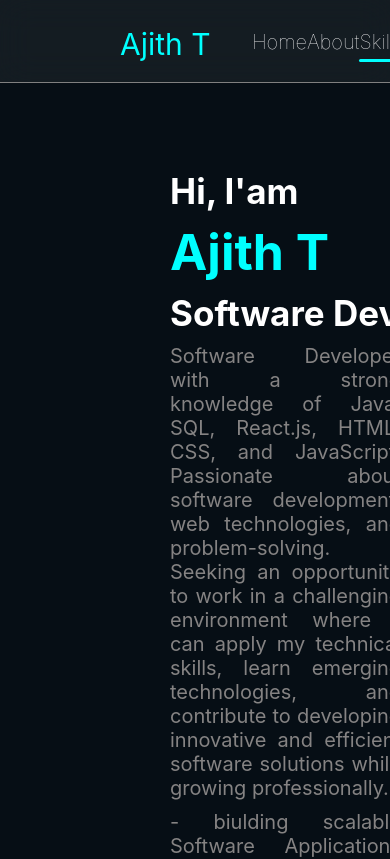
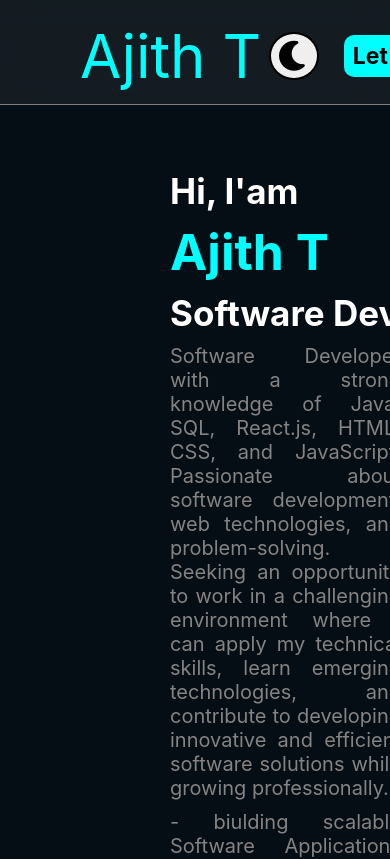
Before and after one commit to AjithT18/portfolio, a React (Vite) app: page / in a window 390 px wide. Shown: the top 859 px of the page. Built offline with nearby package versions, Linux system fonts and the light colour scheme.

Commit message:
portfolio

```diff
--- a/src/Components/Navbar.jsx
+++ b/src/Components/Navbar.jsx
@@ -1,9 +1,11 @@
+
 import { useEffect, useState } from "react";
 import "../style/Navbar.css";
 import "@fortawesome/fontawesome-free/css/all.min.css";
 
 function Navbar() {
     const [activeSection, setActiveSection] = useState("home");
+    const [menuOpen, setMenuOpen] = useState(false);
 
     useEffect(() => {
         const sections = [
@@ -18,7 +20,8 @@ function Navbar() {
         ];
 
         const handleScroll = () => {
-            const scrollPosition = window.scrollY + window.innerHeight * 0.35;
+            const scrollPosition =
+                window.scrollY + window.innerHeight * 0.35;
 
             let currentSection = sections[0];
 
@@ -34,8 +37,9 @@ function Navbar() {
         };
 
         handleScroll();
-
-        window.addEventListener("scroll", handleScroll, { passive: true });
+        window.addEventListener("scroll", handleScroll, {
+            passive: true
+        });
 
         return () => {
             window.removeEventListener("scroll", handleScroll);
@@ -53,19 +57,34 @@ function Navbar() {
         { label: "Contact", id: "contact" }
     ];
 
+    const handleNavClick = () => {
+        setMenuOpen(false);
+    };
+
     return (
         <div className="navbar theme" id="navbar">
-            <a href="#home" className="logo">
+            <a
+                href="#home"
+                className="logo"
+                onClick={handleNavClick}
+            >
                 <div>Ajith T</div>
             </a>
 
-            <ul className="nav-links" id="navLinks">
+            <ul className={`nav-links ${menuOpen ? "menu-open" : ""}`} id="navLinks">
                 {navItems.map((item) => (
                     <li
                         key={item.id}
-                        className={activeSection === item.id ? "active" : ""}
+                        className={
+                            activeSection === item.id ? "active" : ""
+                        }
                     >
-                        <a href={`#${item.id}`}>{item.label}</a>
+                        <a
+                            href={`#${item.id}`}
+                            onClick={handleNavClick}
+                        >
+                            {item.label}
+                        </a>
 
                         <div className="undermain">
                             <div className="under"></div>
@@ -75,13 +94,33 @@ function Navbar() {
             </ul>
 
             <div className="nav-right">
-                <button className="theme-btn" id="themeCh" type="button">
+                <button
+                    className="theme-btn"
+                    id="themeCh"
+                    type="button"
+                    aria-label="Toggle theme"
+                >
                     <i className="fa-solid fa-moon"></i>
                 </button>
 
                 <a href="#contact" className="lt">
                     <div>Let's talk</div>
                 </a>
+
+                <button
+                    className="menu-toggle"
+                    type="button"
+                    aria-label={menuOpen ? "Close menu" : "Open menu"}
+                    aria-expanded={menuOpen}
+                    aria-controls="navLinks"
+                    onClick={() => setMenuOpen(!menuOpen)}
+                >
+                    <i
+                        className={`fa-solid ${
+                            menuOpen ? "fa-xmark" : "fa-bars"
+                        }`}
+                    ></i>
+                </button>
             </div>
         </div>
     );
--- a/src/style/Home.css
+++ b/src/style/Home.css
@@ -1,98 +1,127 @@
-
 @keyframes photoframe {
-    from{scale: 1;}
-    to{scale: 1.02;}
+  from {
+    scale: 1;
+  }
+  to {
+    scale: 1.02;
+  }
 }
 
-.mainhome{
+.mainhome {
   display: flex;
   flex-direction: column;
-    .navbar1{
+
+  .navbar1 {
     position: fixed;
     top: 0px;
-        width:100%;
+    width: 100%;
   }
-    .home{
+  .home {
     background-color: rgb(6, 14, 21);
     color: white;
     padding: 170px 200px 30px 170px;
-        display:flex;
+    display: flex;
     justify-content: space-between;
-        .right{
+    .right {
       display: flex;
       flex-direction: column;
       gap: 30px;
-            .introduction{
+      /* max-width: 870px; */
+      .introduction {
         font-size: 20px;
         display: flex;
         flex-direction: column;
-                gap:10px;
-                p{
+        gap: 10px;
+        p {
           color: rgb(133, 131, 131);
           padding-right: 130px;
           text-align: justify;
         }
-                .one{
+        .one {
           font-size: 35px;
         }
-                .two{
+        .two {
           font-size: 50px;
           color: aqua;
         }
-                .three{
+        .three {
           font-size: 35px;
         }
       }
-            .first{
+      .first {
         display: flex;
         gap: 60px;
         padding-left: 40px;
-                .rp{
+        .rp {
           background-color: rgb(13, 26, 35);
           padding: 10px;
           border-radius: 20px;
-                    border:1px solid rgb(20, 40, 54);
+          border: 1px solid rgb(20, 40, 54);
         }
-                .rp:hover{
+        .rp:hover {
           box-shadow: 0 0 10px rgb(20, 40, 54);
         }
       }
-            .second{
+      .second {
         display: flex;
         gap: 60px;
         padding-left: 130px;
         font-size: 20px;
-                .rlm{
+        .rlm {
           padding: 5px;
           background-color: rgb(13, 26, 35);
           border-radius: 50%;
-                    border:1px solid rgb(20, 40, 54);
+          border: 1px solid rgb(20, 40, 54);
         }
-                .rlm:hover{
+        .rlm:hover {
           box-shadow: 0 0 10px rgb(20, 40, 54);
         }
       }
     }
-        .left{
-            .photo{
+    .left {
+      .photo {
         padding-top: 40px;
-
-                .profile_p{
+        .profile_p {
+          display: block;
+          width: 280px;
+          height: 380px;
+          object-fit: fill;
           border-radius: 20px;
           box-shadow: 0 0 20px rgb(14, 63, 107);
-                    height: 380px;
-                    width:280px;
+          flex-shrink: 0;
         }
-                .profile_p:hover{
+        .profile_p:hover {
           animation: photoframe 500ms linear 1 normal;
           scale: 1.02;
         }
         /* animation: photoframe 30 0ms linear 1 reverse; */
       }
     }
-        a{
+    a {
       color: white;
       text-decoration: none;
     }
   }
 }
+
+/* Mobile */
+/* @media (max-width: 600px) {
+    .mainhome {
+      .home {
+        .right {
+          .introduction{
+
+          }
+          .first{
+
+          }
+          .second{
+
+          }
+        }
+        .left {
+          display: none;
+        }
+      }
+    }
+} */
--- a/src/style/Navbar.css
+++ b/src/style/Navbar.css
@@ -14,7 +14,7 @@
     backdrop-filter: blur(16px);
     -webkit-backdrop-filter: blur(16px);
     justify-content: space-between;
-    padding:15px 100px 20px 120px;
+    padding:15px 8% 20px 8%;
     align-items: center;
     border-bottom: 1px solid grey;
     z-index: 5;
@@ -93,7 +93,7 @@
         .lt{
             background-color: aqua;
             font-size: 15px;
-            width:70px;
+            width:80px;
             padding: 5px 5px;
             border-radius: 10px;
             font-weight: bold;
@@ -106,3 +106,153 @@
     }
 
 }
+
+
+/* Hamburger button: hidden on desktop */
+.menu-toggle {
+    display: none;
+}
+
+/* Tablet and mobile navbar */
+@media (max-width: 1224px) {
+    .navbar {
+        position: relative;
+        width: 100%;
+        box-sizing: border-box;
+        padding: 12px 10%;
+        gap: 15px;
+        flex-wrap: nowrap;
+    }
+    .undermain .under{
+        display: none;
+    }
+
+    .navbar .logo {
+        font-size: 25px;
+        margin-top: 0;
+        flex-shrink: 0;
+    }
+
+    .navbar .logo div {
+        width: auto;
+    }
+
+    .navbar .nav-links {
+        display: none;
+        position: absolute;
+        top: 100%;
+        /* left: 0; */
+        right: 5%;
+        width: 150px;
+        box-sizing: border-box;
+        margin: 0;
+        padding: 15px 24px 22px;
+        flex-direction: column;
+        align-items: stretch;
+        gap: 0;
+        background: rgba(6, 14, 21, 0.97);
+        /* background-color:chocolate; */
+        backdrop-filter: blur(16px);
+        -webkit-backdrop-filter: blur(16px);
+        border-bottom: 1px solid rgb(20, 40, 54);
+        z-index: 1000;
+    }
+
+    .navbar .nav-links.menu-open {
+        display: flex;
+    }
+
+    .navbar .nav-links li {
+        width: 100%;
+        box-sizing: border-box;
+        padding: 12px 0;
+        gap: 6px;
+    }
+
+    .navbar .nav-links li a {
+        display: block;
+        font-size: 17px;
+    }
+
+    /* .navbar .nav-links .undermain {
+        justify-content: flex-start;
+    }
+
+    .navbar .nav-links .under {
+        width: 0;
+        max-width: 65px;
+    } */
+
+    .navbar .nav-links li.active .under,
+    .navbar .nav-links li:hover .under {
+        width: 100%;
+        visibility: visible;
+        animation: underl 300ms linear;
+    }
+
+    .navbar .nav-right {
+        margin-left: auto;
+        gap: 12px;
+        flex-shrink: 0;
+    }
+
+    .navbar .nav-right .theme-btn {
+        margin-top: 0;
+    }
+
+    .navbar .nav-right .lt {
+        margin-top: 0;
+        white-space: nowrap;
+    }
+
+    .navbar .nav-right .menu-toggle {
+        display: flex;
+        align-items: center;
+        justify-content: center;
+        width: 38px;
+        height: 38px;
+        font-size: 21px;
+        color: aqua;
+        background: rgb(13, 26, 35);
+        border: 1px solid rgb(20, 40, 54);
+        border-radius: 8px;
+        cursor: pointer;
+    }
+}
+
+/* Smaller mobile screens */
+@media (max-width: 480px) {
+    .navbar {
+        padding: 20px 80px 12px;
+        gap: 8px;
+    }
+
+    .navbar .logo {
+        font-size: 60px;
+    }
+
+    .navbar .nav-right {
+        gap: 25px;
+    }
+
+    .navbar .nav-right .theme-btn {
+        font-size: 30px;
+        padding: 4px;
+    }
+
+    .navbar .nav-right .lt {
+        width: auto;
+        padding: 7px 9px;
+        font-size: 23px;
+    }
+
+    .navbar .nav-right .menu-toggle {
+        width: 50px;
+        height: 40px;
+        font-size: 20px;
+    }
+
+    .navbar .nav-links {
+        padding: 12px 18px 18px;
+    }
+}
```
Lines whose indentation alone changed are shown as unchanged.
